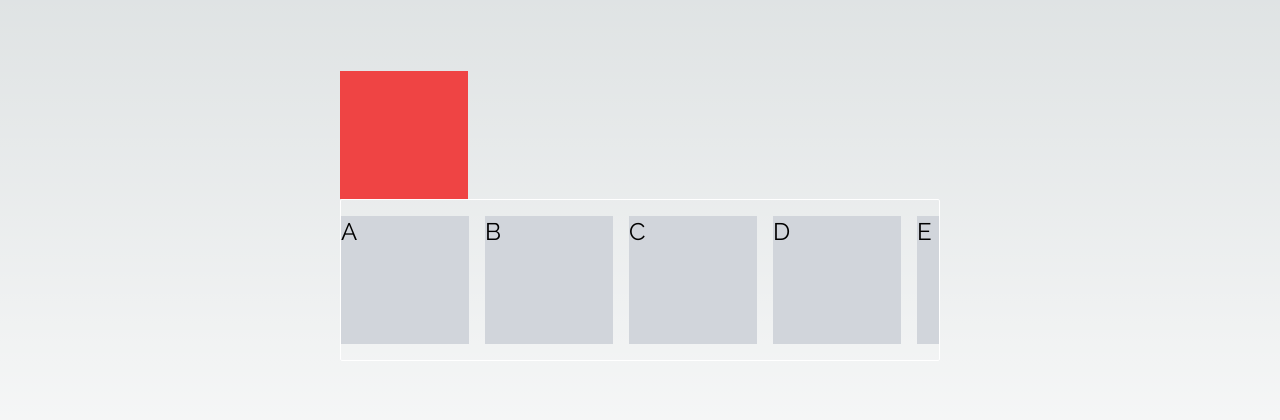
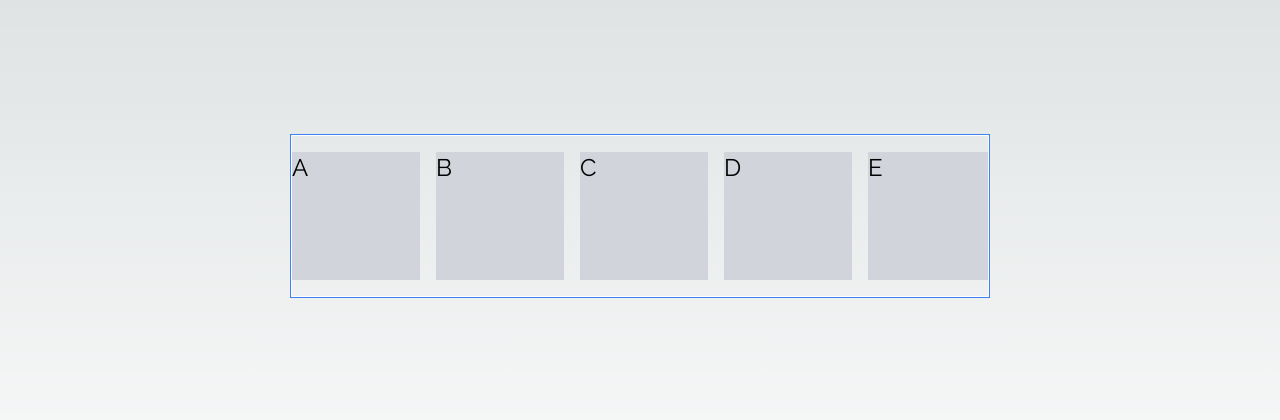
Before and after one commit to booi-dev/shokesu, a Next.js app: page /scroll in a window 1280 px wide. Shown: the part 184-604 px from the top of the page. Built offline with nearby package versions, Linux system fonts and the light colour scheme.

Commit message:
Create indicator

```diff
--- a/src/app/scroll/Scroll.tsx
+++ b/src/app/scroll/Scroll.tsx
@@ -1,5 +1,7 @@
 "use client";
 
+import { cn } from "@/utils/helpers";
+import { MoveLeft, MoveRight } from "lucide-react";
 import { useInView } from "react-intersection-observer";
 
 const listConfig = [
@@ -38,9 +40,17 @@ const Scroll = () => {
 
   return (
     <div className="flex items-center justify-center h-screen">
-      <div>
-        <div className="bg-red-500 w-32 h-32 shrink-0" />
-        <div className="flex gap-4 w-[600px] justify-between snap-x border border-white p-4 rounded-sm overflow-x-scroll relative">
+      <div className="flex items-center relative border border-blue-500 w-[700px]">
+        <div
+          className={cn(
+            "bg-white/50 absolute inset-0 right-auto w-16 shrink-0 z-20 flex items-center justify-center transition-all duration-300",
+            firstInView && "opacity-0"
+          )}
+        >
+          <MoveLeft color="#000" />
+        </div>
+
+        <div className="flex gap-4  justify-between snap-x border border-white p-4 rounded-sm overflow-x-scroll relative">
           {listConfig.map((item, idx) => (
             <div
               key={item}
@@ -57,6 +67,15 @@ const Scroll = () => {
             </div>
           ))}
         </div>
+
+        <div
+          className={cn(
+            "bg-white/50 absolute inset-0 left-auto w-16 shrink-0 z-20 flex items-center justify-center transition-all duration-300",
+            lastInView && "opacity-0"
+          )}
+        >
+          <MoveRight color="#000" />
+        </div>
       </div>
     </div>
   );
```
